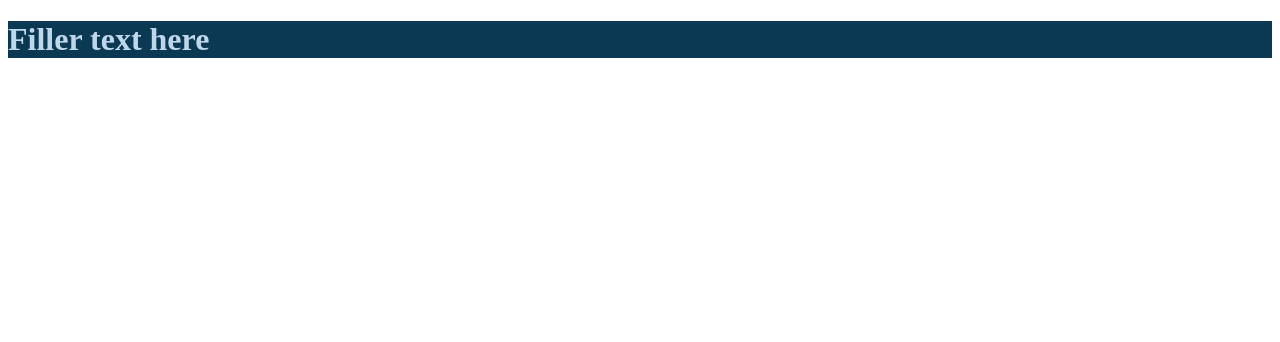
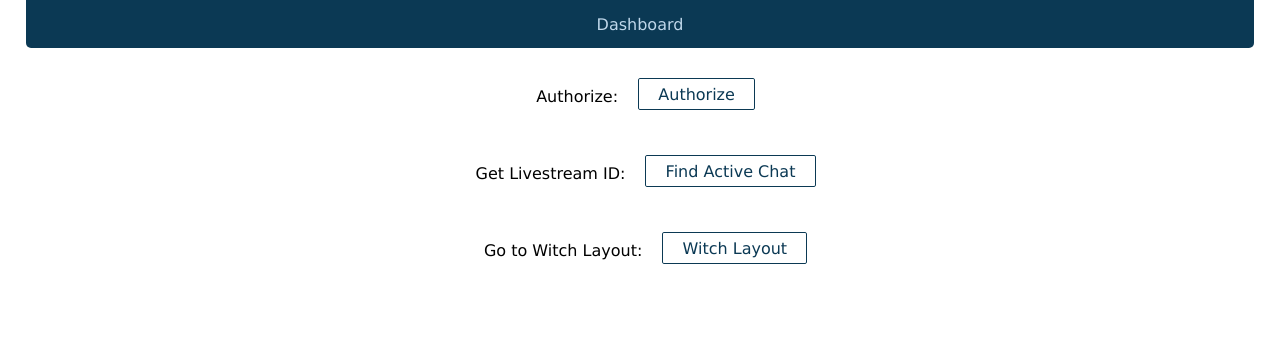
Before and after one commit to jinyk226/witch-overlay, a website built with webpack: page public/index.html in a window 1280 px wide. Built offline with nearby package versions, Linux system fonts and the light colour scheme.

Commit message:
basic dashboard added

```diff
--- a/public/index.html
+++ b/public/index.html
@@ -7,9 +7,23 @@
   <meta name="viewport" content="width=device-width, initial-scale=1.0">
   <title>Sprite test</title>
 </head>
-<body>
-  <div id='homepage'>
-    <h1>Filler text here</h1>
+<body id='homepage'>
+  <div id='nav-bar'>
+    <div>Dashboard</div>
+  </div>
+  <div class='main-body column'>
+    <div class='row padding'>
+      <div class='padding'>Authorize:</div>
+      <div class='padding'><a href="/api/youtube/auth" class="button">Authorize</a></div>
+    </div>
+    <div class='row padding'>
+      <div class='padding'>Get Livestream ID:</div>
+      <div class='padding'><a href="/api/youtube/find-active-chat" class="button">Find Active Chat</a></div>
+    </div>
+    <div class='row padding'>
+      <div class='padding'>Go to Witch Layout: </div>
+      <div class='padding'><a href="/witch-overlay" class="button">Witch Layout</a></div>
+    </div>
   </div>
 </body>
 </html>
--- a/public/style.css
+++ b/public/style.css
@@ -4,6 +4,34 @@
 
 * {
   box-sizing:border-box;
+  font-family: Verdana, Geneva, Tahoma, sans-serif;
+}
+
+body {
+  display: flex;
+  flex-direction: column;
+}
+
+.row {
+  display: flex;
+  flex-direction: row;
+  align-items: center;
+}
+
+.column {
+  display: flex;
+  flex-direction: column;
+  justify-content: center;
+}
+
+.padding {
+  padding: 10px;
+}
+
+.main-body {
+  width: 100vw;
+  padding: 50px;
+  align-items: center;
 }
 
 .canvases-div {
@@ -20,7 +48,64 @@
   min-height: 300px;
 }
 
-#homepage {
+.nav-bar-buttons {
+  padding: 1em;
+}
+
+.red-status {
+  width: 10px;
+  height: 10px;
+  border-radius: 5px;
+  background: #ff0000;
+  box-shadow: 1px 1px 2px #ff0000;
+}
+
+.green-status {
+  width: 10px;
+  height: 10px;
+  border-radius: 5px;
+  background: #00ff00;
+  box-shadow: 1px 1px 2px #00ff00;
+}
+
+a.button {
+  display:inline-block;
+  padding:0.35em 1.2em;
+  border:0.1em solid #0B3954;
+  margin:0 0.3em 0.3em 0;
+  border-radius:0.12em;
+  text-decoration:none;
+  color: #0B3954;
+  text-align:center;
+  transition: all 0.2s;
+}
+a.button:hover{
+  color:#000000;
+  cursor: pointer;
+  background: #BFD7EA;
+}
+
+.nav-bar-buttons:hover {
+  background: #072638;
+  border-bottom-left-radius: 5px;
+  border-bottom-right-radius: 5px;
+  cursor: pointer;
+}
+
+#nav-bar {
+  position: fixed;
+  top: 0px;
+  left: 2%;
+  right: 2%;
+  z-index: 1;
+  height: 3em;
+
+  display: flex;
+  justify-content: space-evenly;
+  align-items: center;
+  text-align: center;
+  border-bottom-left-radius: 5px;
+  border-bottom-right-radius: 5px;
   background: #0B3954;
   color: #BFD7EA;
 }
```
